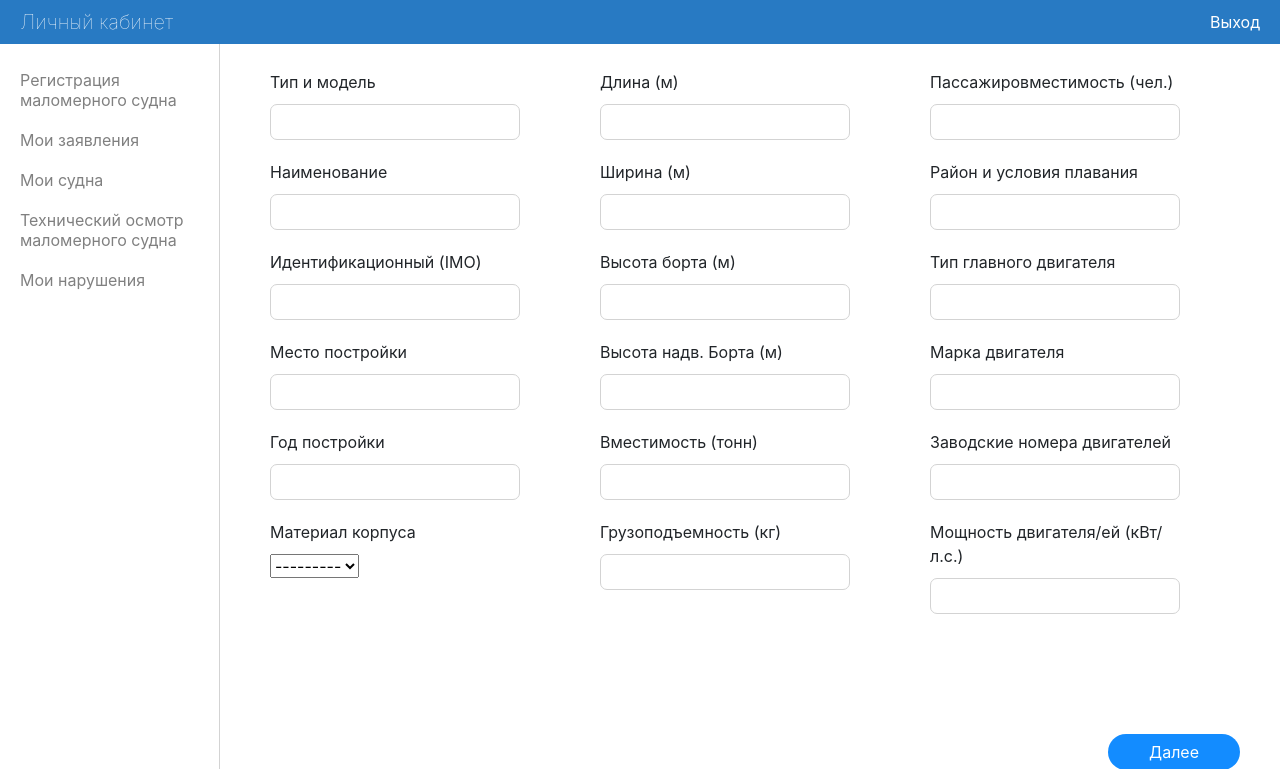
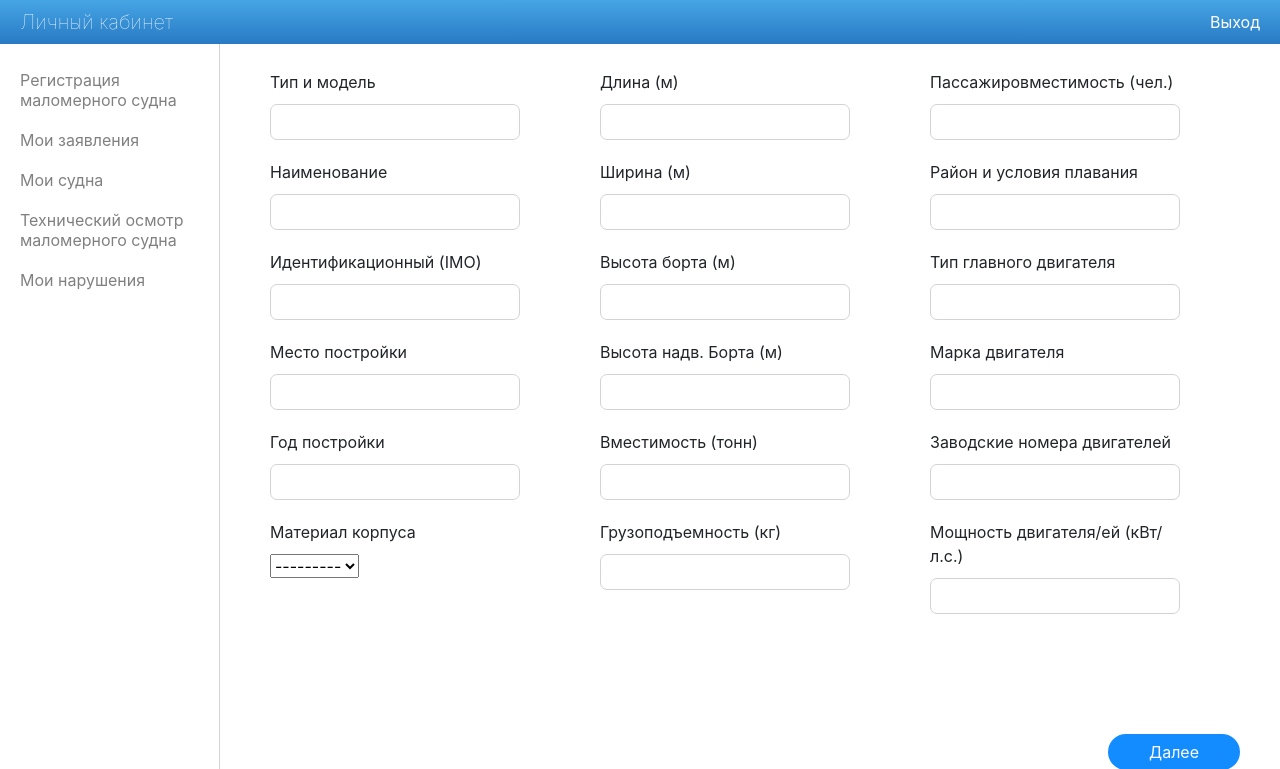
Before and after one commit to Claim2001/ICMC, a Django app: page /register in a window 1280 px wide. Shown: the top 769 px of the page. Run offline with Django 3.2, Linux system fonts and the light colour scheme; the visitor is signed in with stand-in values (Sample User, id 1); some libraries are stand-ins or nearby versions.

Commit message:
Gradient instead of simple color in the background of the header

```diff
--- a/main/static/main/css/main.css
+++ b/main/static/main/css/main.css
@@ -24,6 +24,8 @@ html {
 
 header.user {
     background-color: #287ac3;
+    background: -moz-linear-gradient(top, #46a5e5,  #287ac3);
+    background: -webkit-gradient(linear, left top, left bottom, from(#46A5E5), to(#287ac3));
     color: #ffffff;
     padding: 10px 0;
     position: fixed;
```
